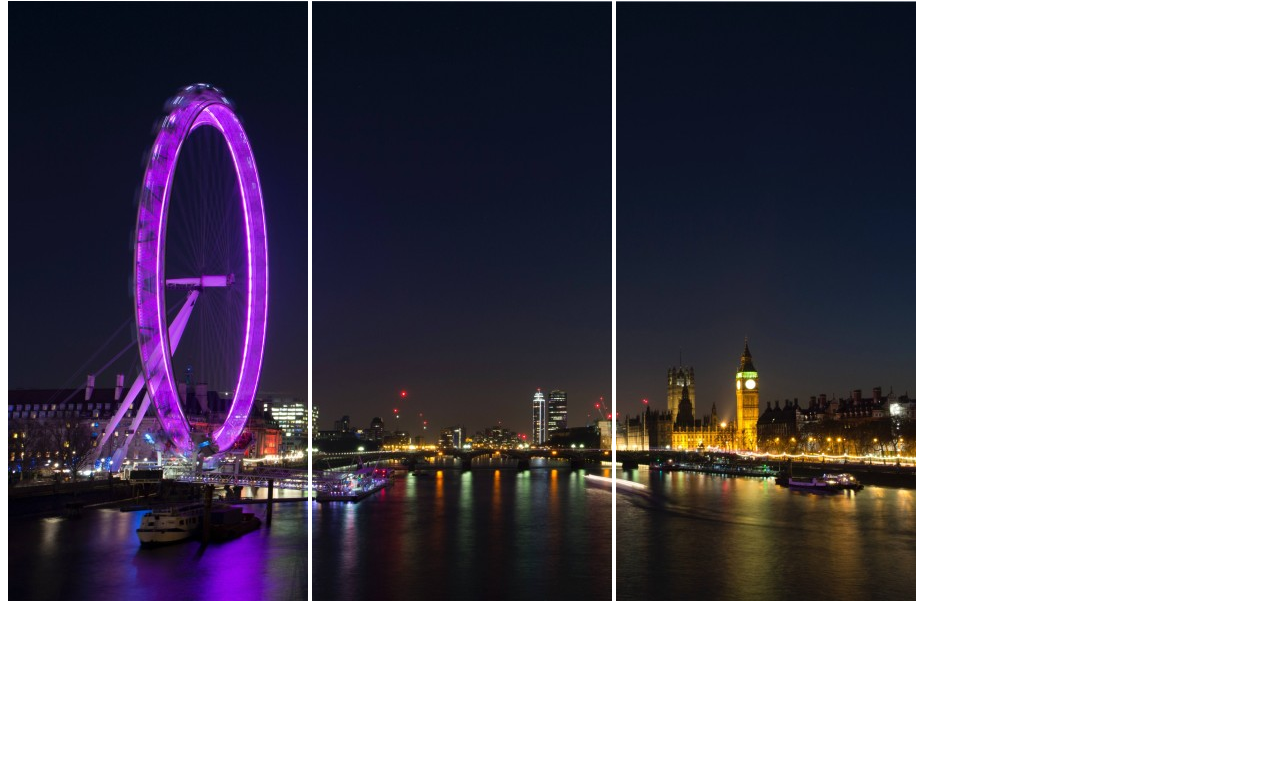
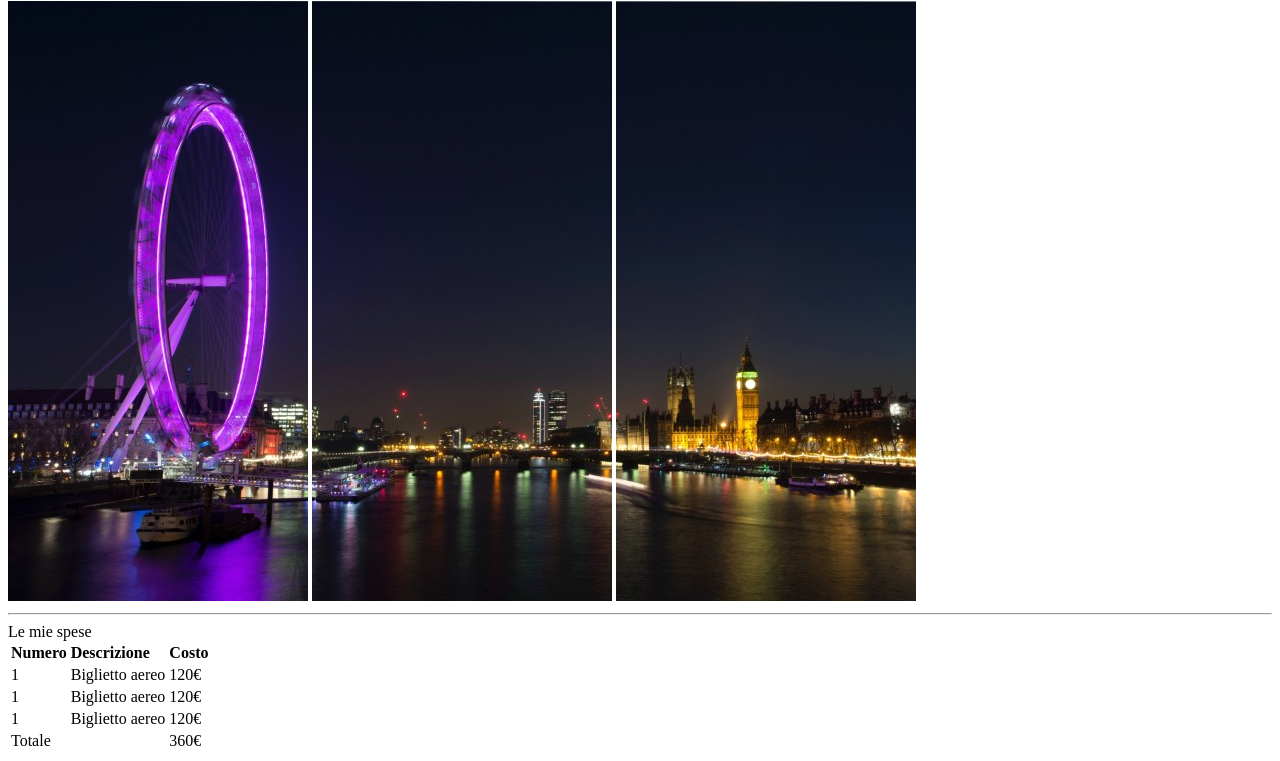
Before and after one commit to edoardoascanio/html-london-trip, a plain HTML site: page index.html in a window 1280 px wide. Shown: the part 79-840 px from the top of the page. Before the commit the page ends 800 px from the top, so only its background shows below. Drawn offline with Linux system fonts and the light colour scheme.

Commit message:
add table

```diff
--- a/index.html
+++ b/index.html
@@ -7,11 +7,60 @@
     <title>London trip</title>
 </head>
 <body>
+    <header>
           <h1>Il mio Viaggio a Londra</h1>
         <div>
             <img src="img\pexels-bill-emrich-230794-0.jpg" alt="0">
             <img src="img\pexels-bill-emrich-230794-1.jpg" alt="1">
             <img src="img\pexels-bill-emrich-230794-2.jpg" alt="2">
         </div>
+    </header>
+    <hr>
+
+    <main>
+        <section>
+            <h>Le mie spese</h>
+
+            <table>
+                <thead>
+                   <tr>
+                    <td><strong>Numero</strong></td>
+                    <td><strong>Descrizione</strong></td>
+                    <td><strong>Costo</strong></td>
+                   </tr>
+                </thead>
+
+                <tbody>
+                  <tr>
+                   <td>1</td>
+                   <td>Biglietto aereo</td>
+                   <td>120&euro;</td>
+                  </tr>
+
+                  <tr>
+                    <td>1</td>
+                    <td>Biglietto aereo</td>
+                    <td>120&euro;</td>
+                   </tr>
+
+                   <tr>
+                    <td>1</td>
+                    <td>Biglietto aereo</td>
+                    <td>120&euro;</td>
+                   </tr>
+
+                </tbody>
+
+                <tfoot>
+                  <tr>
+                   <td>Totale</td>
+                   <td></td>
+                   <td>360&euro;</td>
+                  </tr>
+                </tfoot>
+
+
+        </section>
+    </main>
 </body>
 </html>
```
Lines whose indentation alone changed are shown as unchanged.
